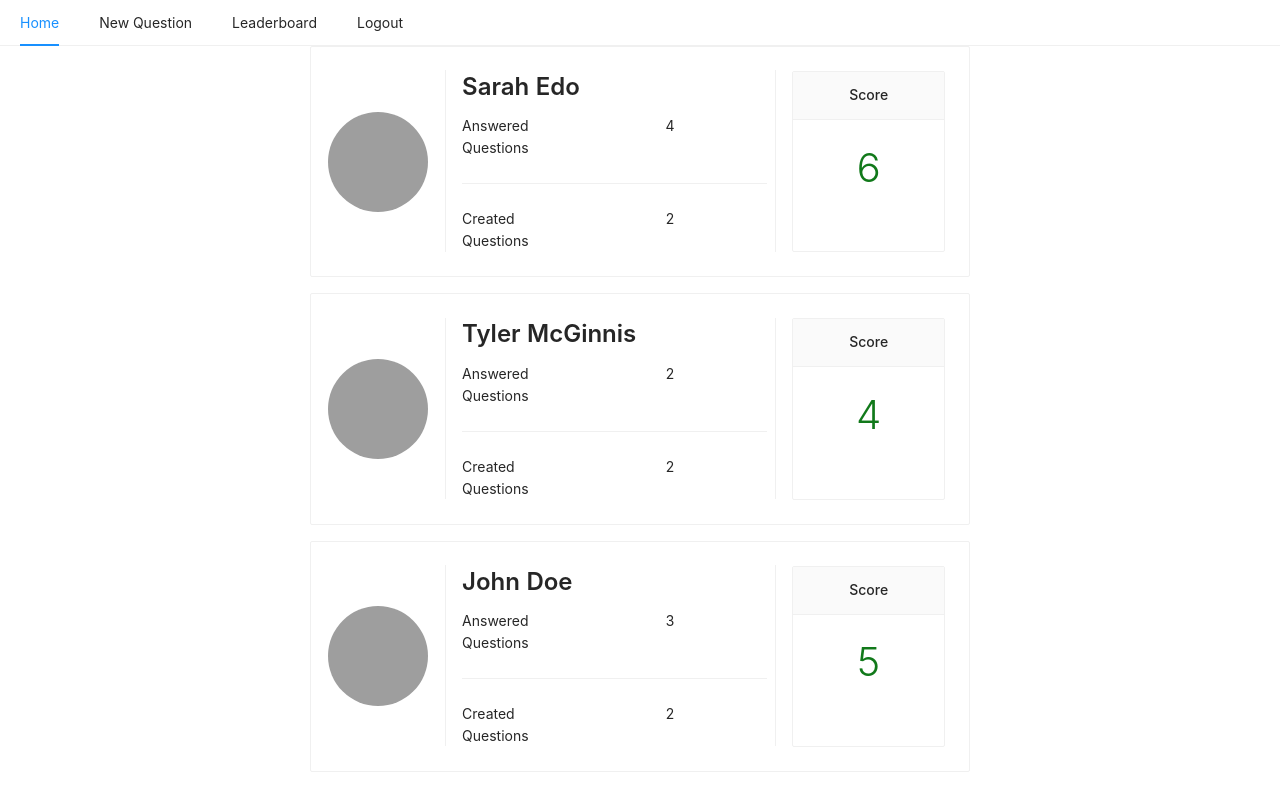
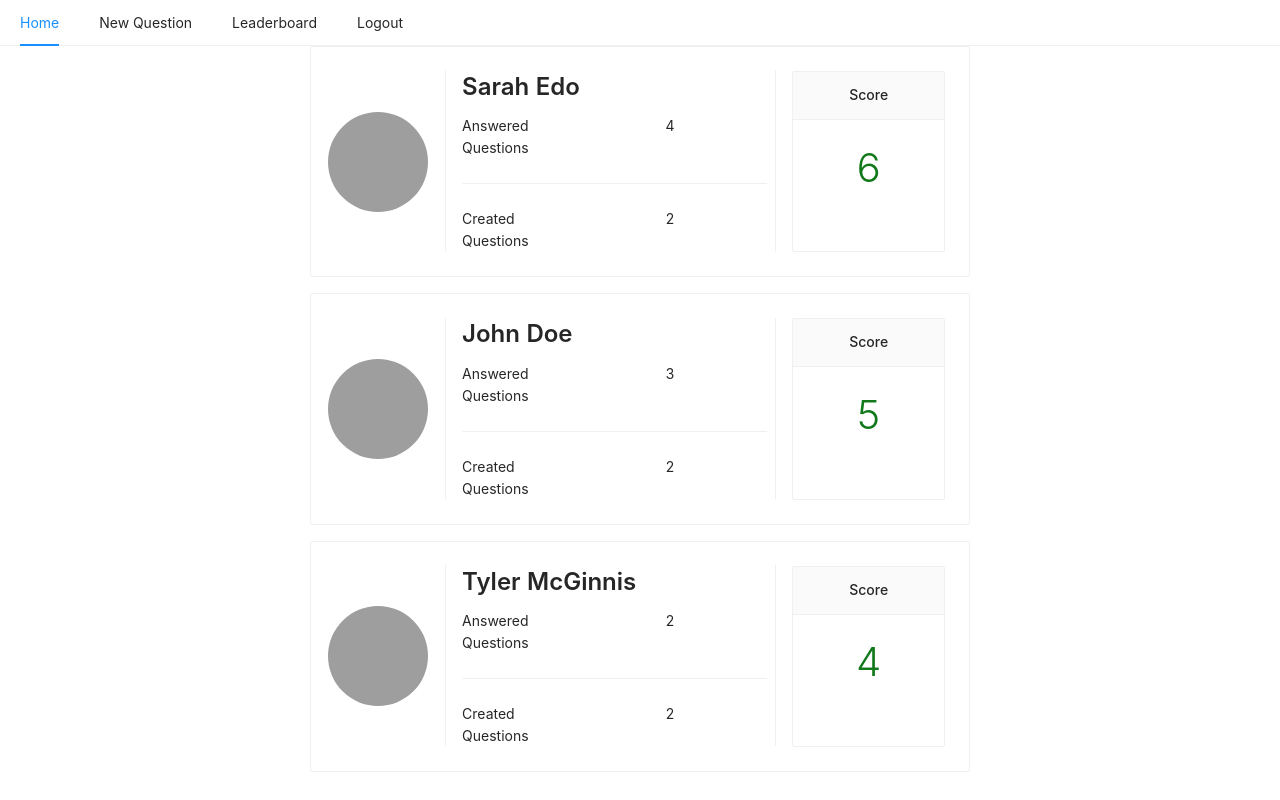
Before and after one commit to septra/would-you-rather, a React (Vite) app: page /leaderboard in a window 1280 px wide. Built offline with nearby package versions, Linux system fonts and the light colour scheme; grey boxes are pictures that could not be loaded.

Commit message:
Sort players in leaderboard according to score

```diff
--- a/src/components/Leaderboard.jsx
+++ b/src/components/Leaderboard.jsx
@@ -107,7 +107,10 @@ const UserInfo = (props) => {
 
 const Leaderboard = () => {
     const { users } = useSelector(state => ({
-        users: Object.values(state.users)
+        users: Object.values(state.users).sort((a, b) =>
+            ((Object.keys(b.answers).length + b.questions.length) -
+             (Object.keys(a.answers).length + a.questions.length))
+        )
     }))
 
     return (
```
